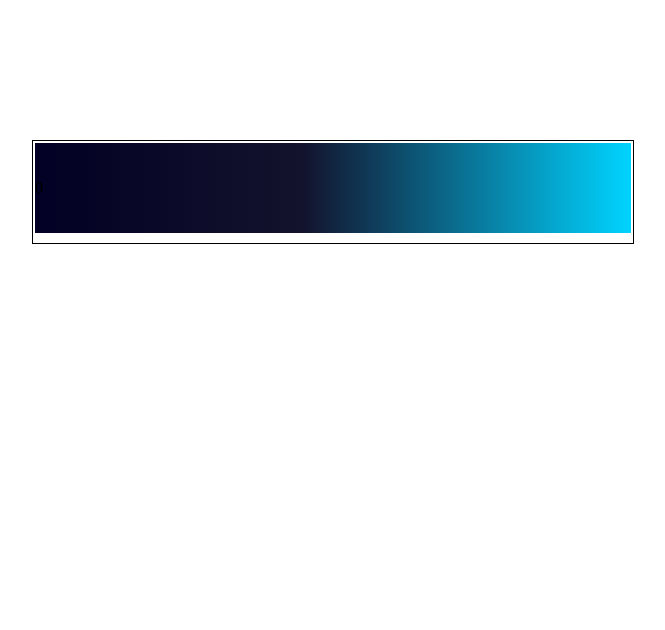
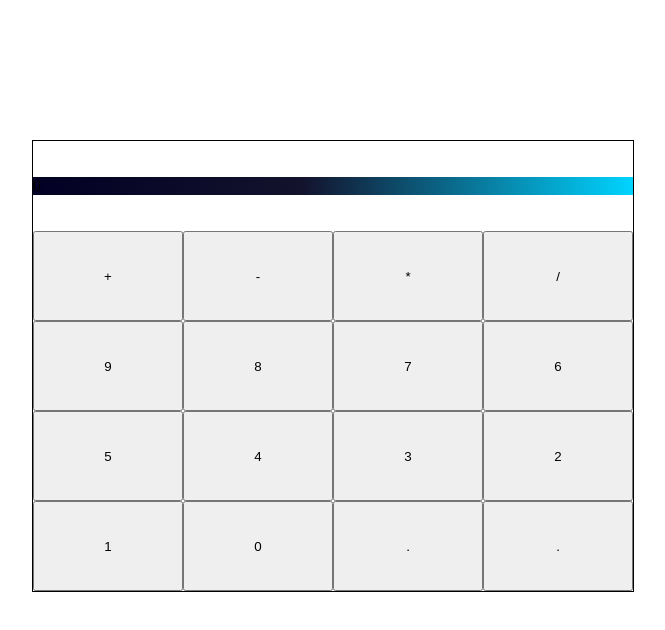
Before and after one commit to blakewood84/Calculator-Project, a plain HTML site: page index.html in a window 1280 px wide. Shown: the whole page, without its empty margins (307-972 px from the left). Drawn offline with Linux system fonts and the light colour scheme.

Commit message:
Update Index.html

```diff
--- a/index.html
+++ b/index.html
@@ -1,6 +1,5 @@
 <!DOCTYPE html>
 <html lang="en">
-    <!---BY BLAKE D WOOD JR - HTML, CSS, JS---->
 <!---BY BLAKE D WOOD JR - HTML, CSS, JS---->
 
 <head>
@@ -10,23 +9,40 @@
     <title>Document</title>
     <link href="style.css" type="text/css" rel="stylesheet" />
 </head>
+
 <body>
     <div id="calcBox">
-        <table>
+        <table id="calculator" cellspacing="0">
             <tr>
-                <td id="displayBar" colspan="4">0</td>
+                <td colspan="4"><div id="displayBar">0</div></td>
             </tr>
             <tr>
+                <td><button onclick="getValue(this)" class="button">+</button></td>
+                <td><button onclick="getValue(this)" class="button">-</button></td>
+                <td><button onclick="getValue(this)" class="button">*</button></td>
+                <td><button onclick="getValue(this)" class="button">/</button></td>
             </tr>
             <tr>
+                <td><button onclick="getValue(this)" class="button">9</button></td>
+                <td><button onclick="getValue(this)" class="button">8</button></td>
+                <td><button onclick="getValue(this)" class="button">7</button></td>
+                <td><button onclick="getValue(this)" class="button">6</button></td>
             </tr>
             <tr>
+                <td><button onclick="getValue(this)" class="button">5</button></td>
+                <td><button onclick="getValue(this)" class="button">4</button></td>
+                <td><button onclick="getValue(this)" class="button">3</button></td>
+                <td><button onclick="getValue(this)" class="button">2</button></td>
             </tr>
             <tr>
+                <td><button onclick="getValue(this)" class="button">1</button></td>
+                <td><button onclick="getValue(this)" class="button">0</button></td>
+                <td><button onclick="getValue(this)" class="button">.</button></td>
+                <td><button onclick="getValue(this)" class="button">.</button></td>
             </tr>
         </table>
     </div>
     <script type="text/javascript" src="script.js"></script>
 </body>
+
 </html>
-</html>
```
